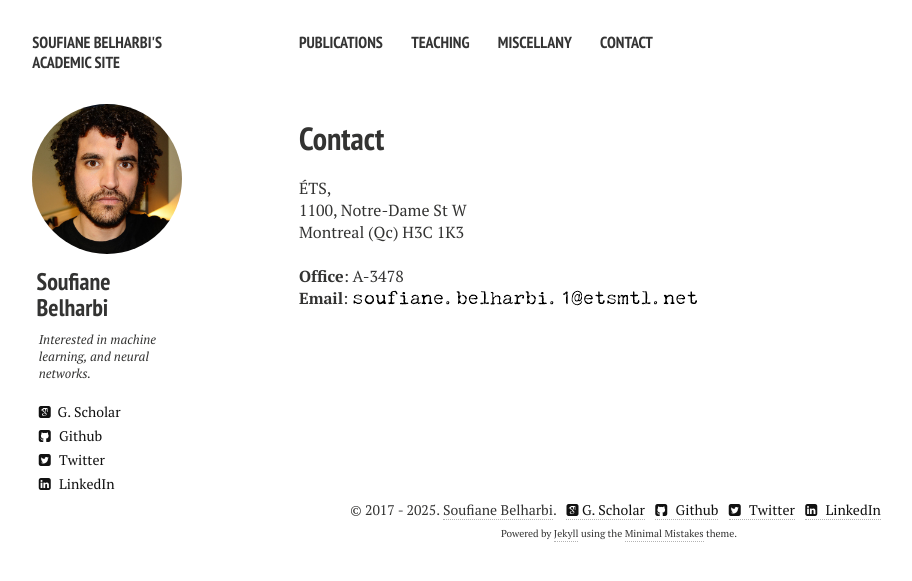
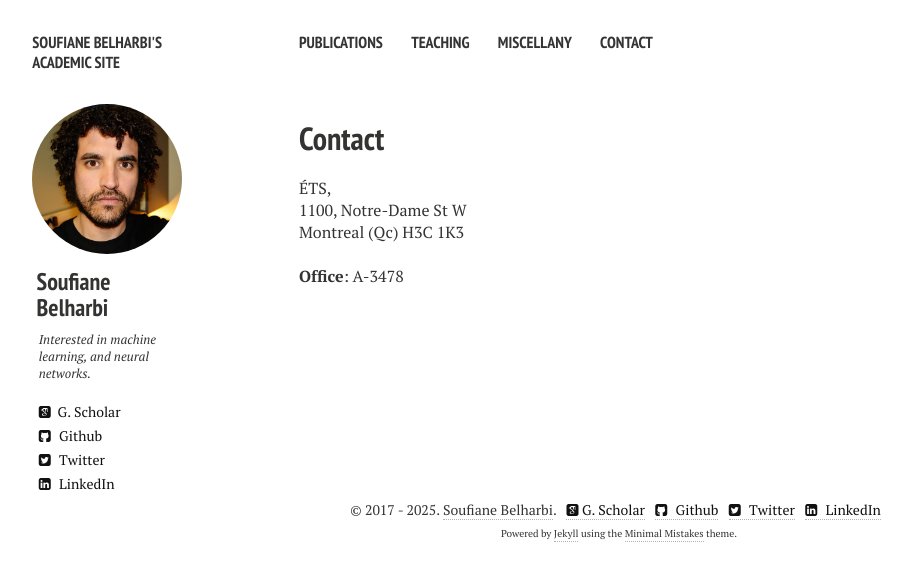
Before and after one commit to sbelharbi/sbelharbi.github.io, a Jekyll site: the page built from contact.md, in a window 1280 px wide. Shown: the top 581 px of the page, without its empty margins (21-933 px from the left). Built offline with Jekyll 4.4.1, drawn with Linux system fonts in a browser that asks for light colours; nearby versions of some CDN libraries.

Commit message:
contact.

```diff
--- a/contact.md
+++ b/contact.md
@@ -15,4 +15,4 @@ Montreal (Qc) H3C 1K3
 
 **Office**: A-3478
 
-**Email**: <img src="{{ site.url }}/images/{{ site.owner.email-img }}" alt="email">
+<!-- **Email**: <img src="{{ site.url }}/images/{{ site.owner.email-img }}" alt="email"> -->
```
